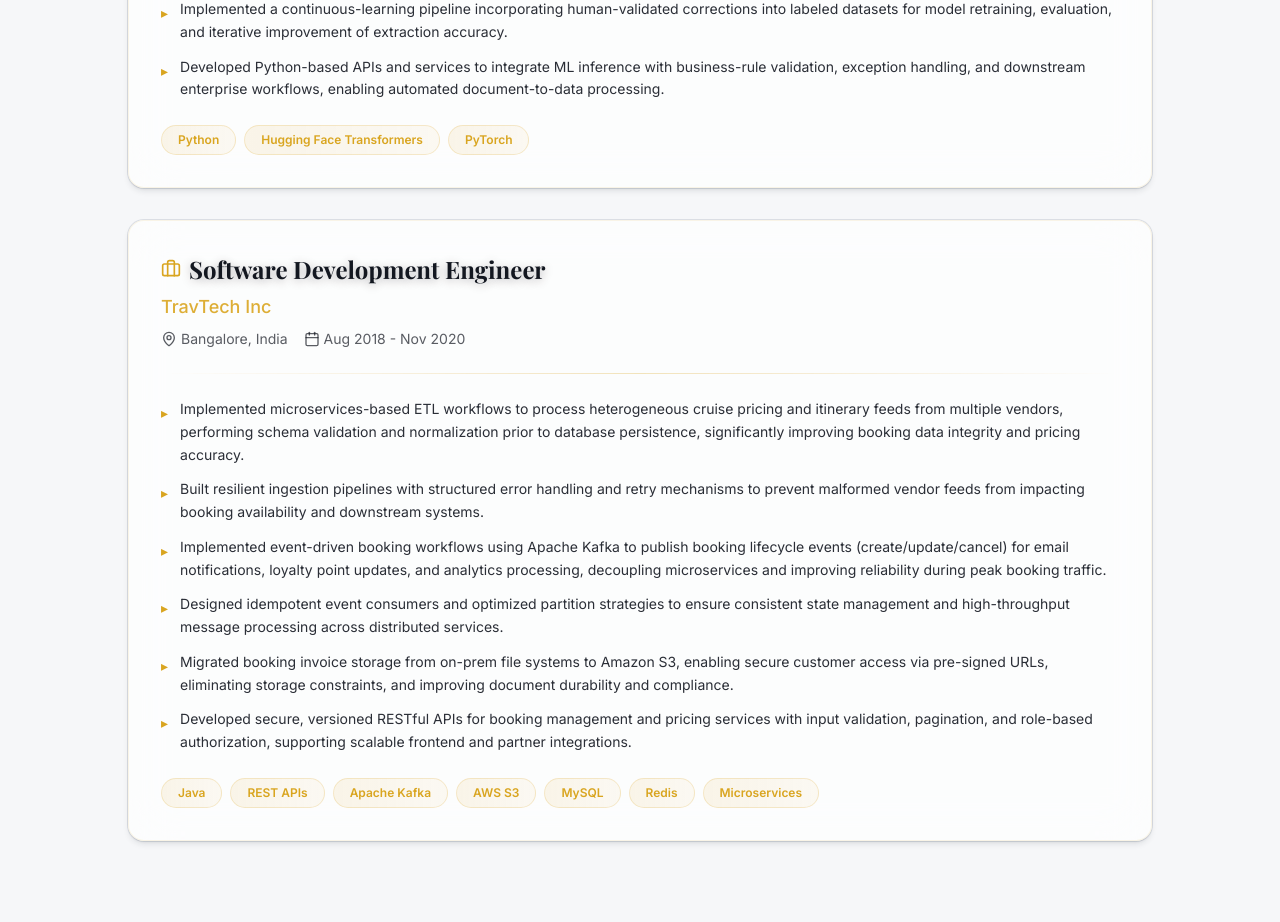
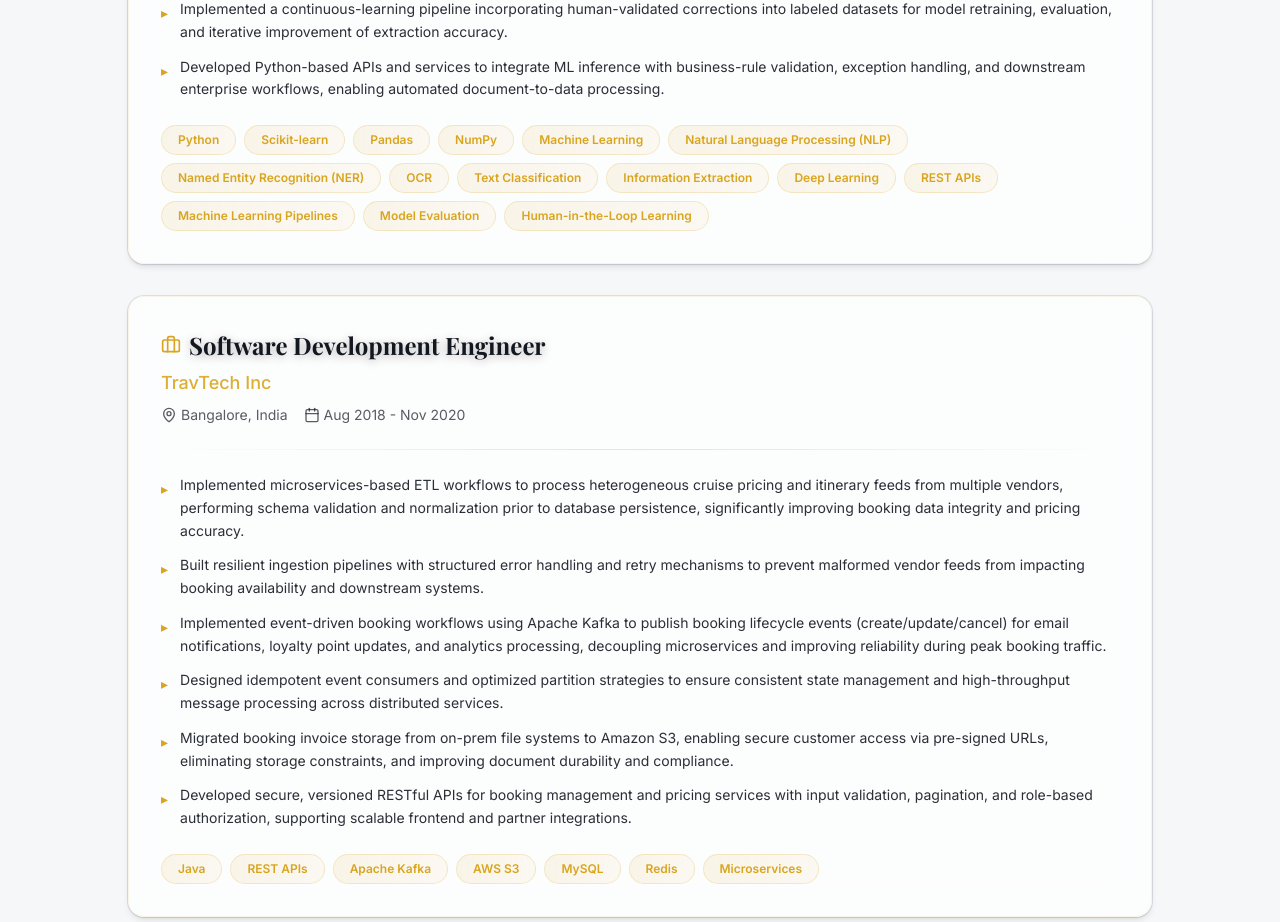
Before and after one commit to sonali1103/sonali-portfolio, a React (Vite) app: page / in a window 1280 px wide. Shown: the part 4440-5362 px from the top of the page. Built offline with nearby package versions, Linux system fonts and the light colour scheme; the HTML template or start-up script is replaced by a standard one.

Commit message:
job details update

```diff
--- a/src/data/portfolio.ts
+++ b/src/data/portfolio.ts
@@ -78,8 +78,20 @@ export const experience = [
     ],
     technologies: [
       "Python",
-      "Hugging Face Transformers",
-      "PyTorch",
+      "Scikit-learn",
+      "Pandas",
+      "NumPy",
+      "Machine Learning",
+      "Natural Language Processing (NLP)",
+      "Named Entity Recognition (NER)",
+      "OCR",
+      "Text Classification",
+      "Information Extraction",
+      "Deep Learning",
+      "REST APIs",
+      "Machine Learning Pipelines",
+      "Model Evaluation",
+      "Human-in-the-Loop Learning"
     ]
   },
   {
```
